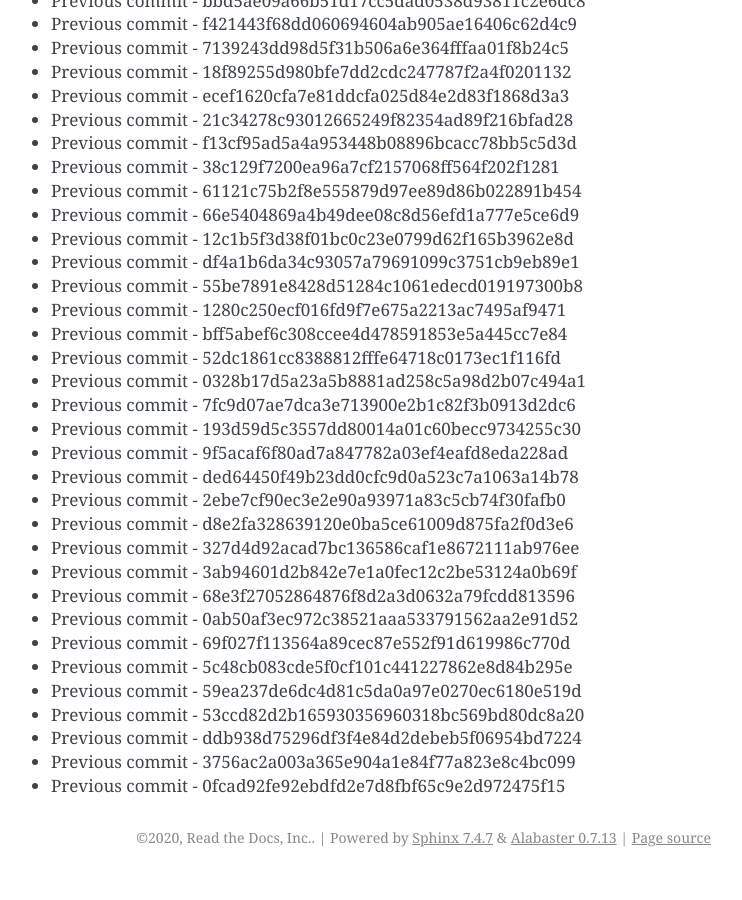
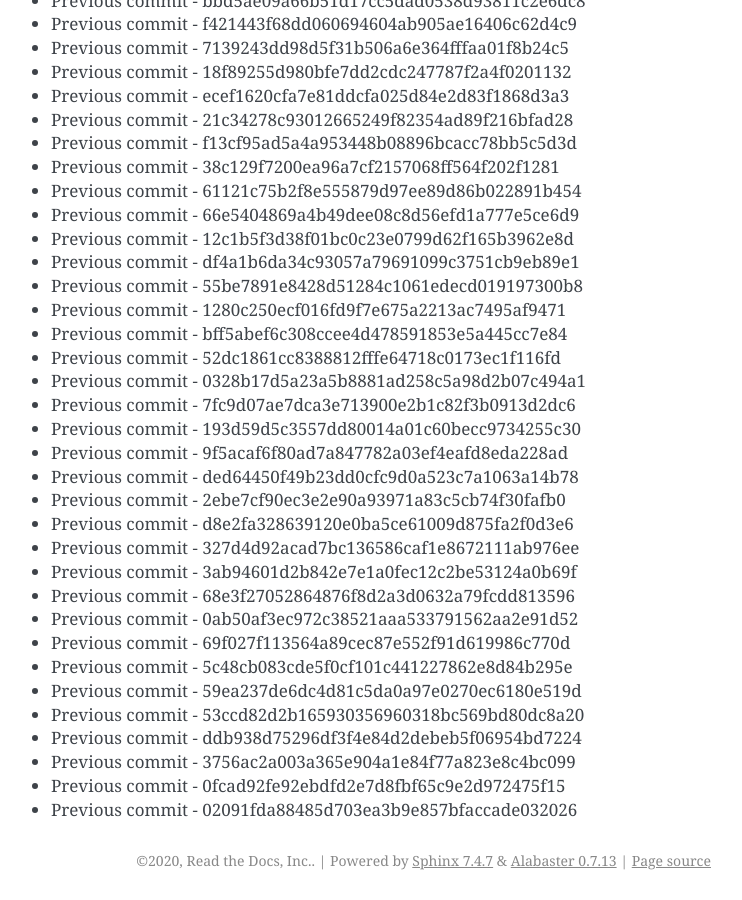
Before and after one commit to readthedocs/rtd-git-stresstest, a Sphinx documentation site: the page built from docs/updates.rst, in a window 1280 px wide and 900 px high, scrolled down 58053 px. Shown: the whole window, without its empty margins (399-1141 px from the left). Built offline with Sphinx 7.4.7, drawn with Linux system fonts in a browser that asks for light colours; before the commit the page ends 58930 px from its top, so only the background shows below that.

Commit message:
Generating commit from previous: 02091fda88485d703ea3b9e857bfaccade032026

```diff
--- a/docs/updates.rst
+++ b/docs/updates.rst
@@ -2471,3 +2471,4 @@ It can be tested for any performance characteristics.
 * Previous commit - ddb938d75296df3f4e84d2debeb5f06954bd7224
 * Previous commit - 3756ac2a003a365e904a1e84f77a823e8c4bc099
 * Previous commit - 0fcad92fe92ebdfd2e7d8fbf65c9e2d972475f15
+* Previous commit - 02091fda88485d703ea3b9e857bfaccade032026
```
